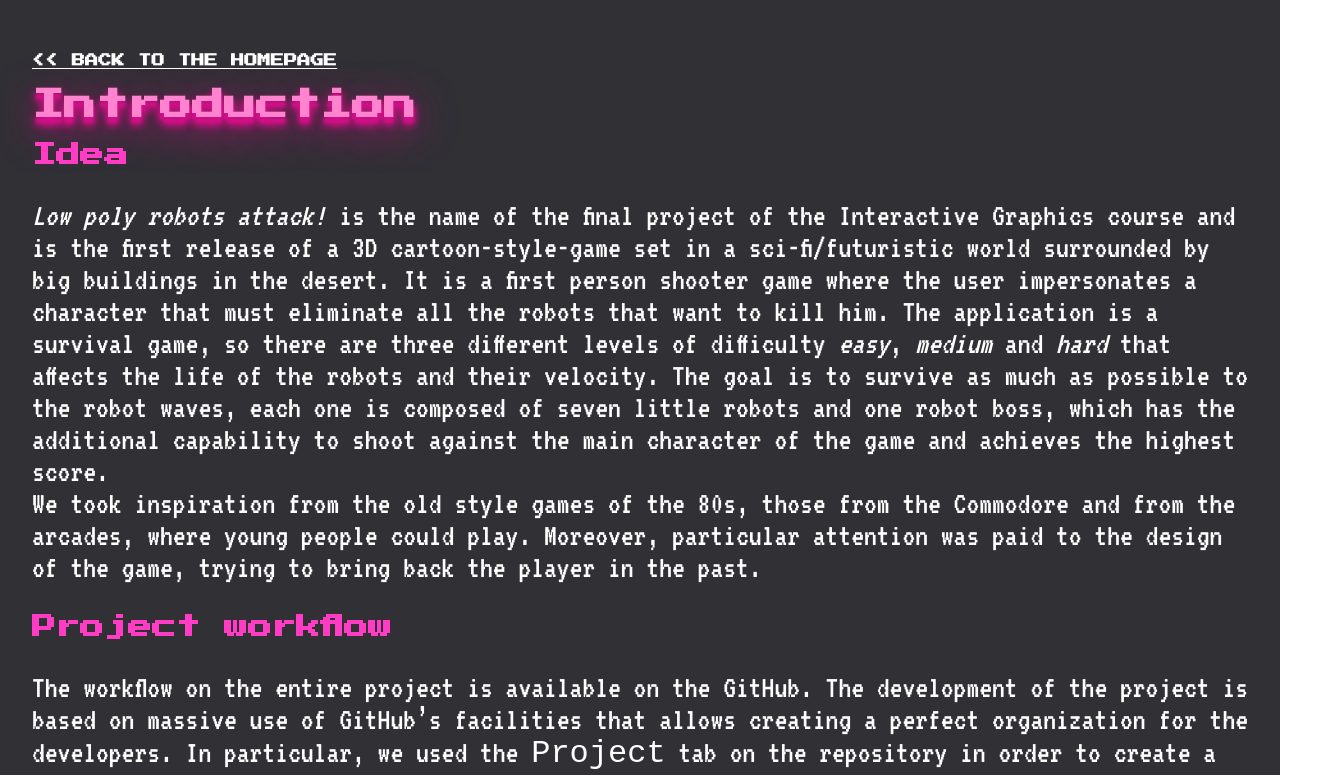
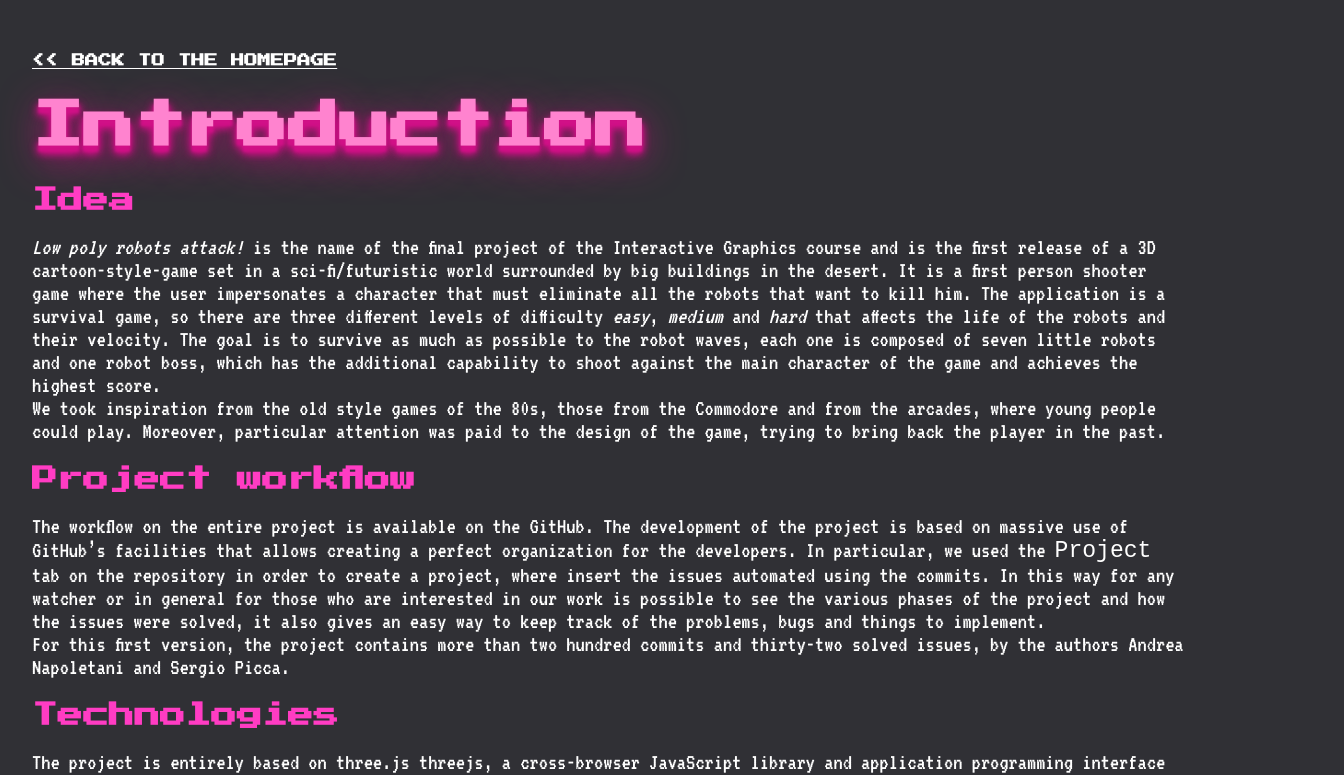
Before and after one commit to sergiopicca/lowPolyRobotsAttack, a React (Create React App) app: page /lowPolyRobotsAttack/LVL1 in a window 1280 px wide. Shown: the top 775 px of the page, 1344 px wide, since content can reach past the window. Built offline with nearby package versions, Linux system fonts and the light colour scheme.

Commit message:
Chenge the font-size

```diff
--- a/src/authors-info-components/authors-info.scss
+++ b/src/authors-info-components/authors-info.scss
@@ -87,7 +87,7 @@ $low-poly-black: #40383C;
 }
 
 .author-links span{
- margin: 0.5rem;
+ //margin: 0.5rem;
 }
 
 .author-links span svg{
--- a/src/chapters/chapter.scss
+++ b/src/chapters/chapter.scss
@@ -10,30 +10,36 @@ $low-poly-dark: #303035;
 .chapter{
  padding: 2rem;
  background-color: $low-poly-dark;
+ height: 100%;
+ width: 100%;
 }
 
 .chapter h2 {
  color: $low-poly-shock;
+ font-size: 2vw;
 }
 
 .chapter h3 {
  color: $low-poly-pink;
  text-decoration: underline;
+ font-size: 2vw;
 }
 
 .chapter h5 {
  color: white;
  text-decoration: underline;
+ //font-size: 2vw;
 }
 
 .chapter p{
  color: white;
+ width: 90%;
  font-family: 'VT323', monospace;
- font-size: 2rem;
+ font-size: 1.8vw;
 }
 
 .chapter-title{
-  font-size: 1rem;
+  font-size: 2vw;
   color: $low-poly-pink;
   -webkit-animation: glow 1s ease-in-out infinite alternate;
   -moz-animation: glow 1s ease-in-out infinite alternate;
--- a/src/index.scss
+++ b/src/index.scss
@@ -16,6 +16,7 @@ body {
   background-image: linear-gradient(rgba(34, 33, 33, 0.75),rgba(34, 33, 33, 0.75)), url('./img/retrowave-background.jpg');
   background-size: cover;
   font-family: 'Press Start 2P', cursive;
+  overflow-x: hidden;
 }
 
 .app{
```
